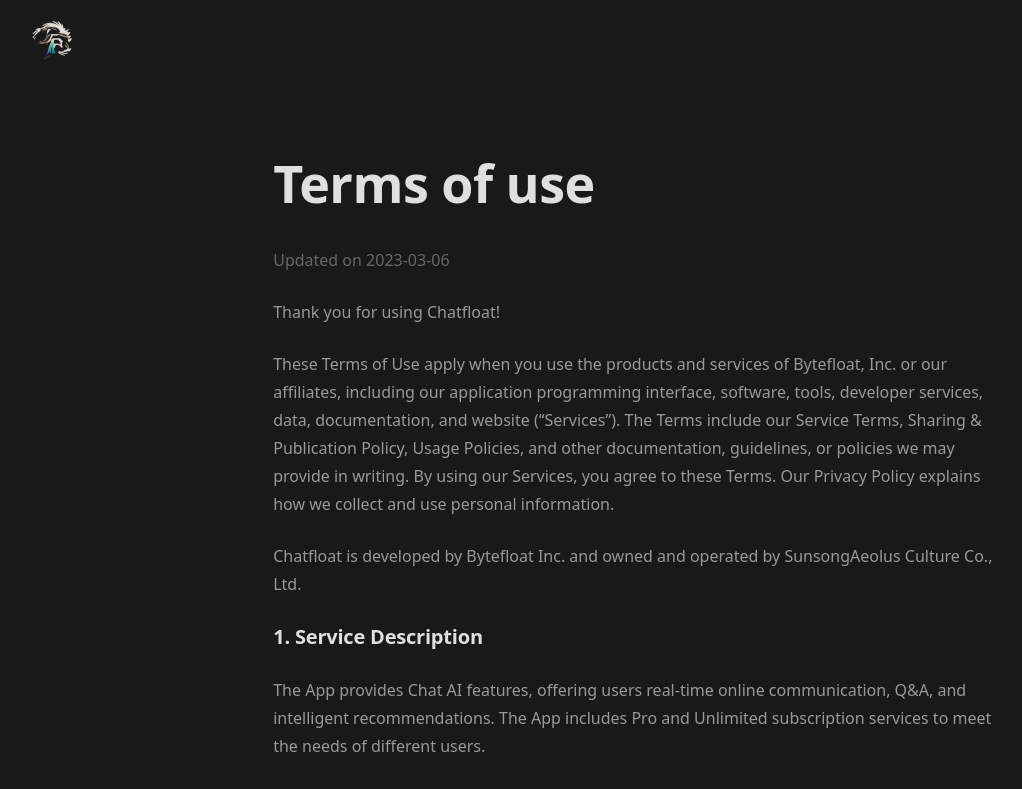
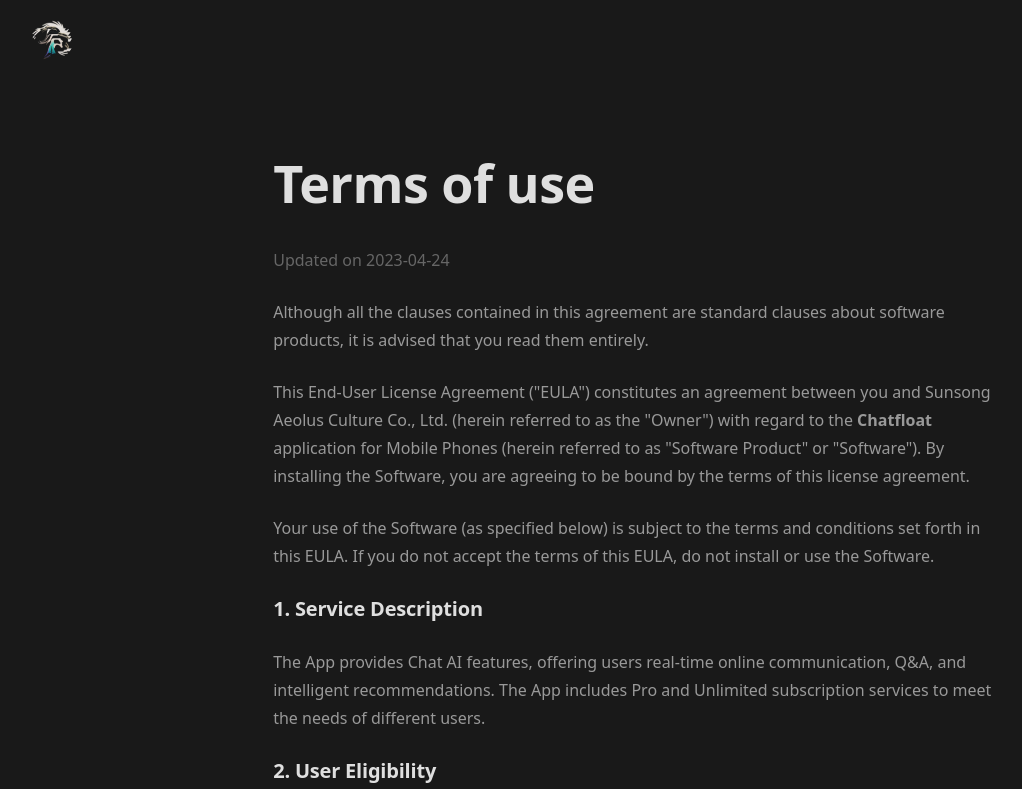
Before and after one commit to SunsongAeolus/website, a Next.js app: page /policies/tos/chatfloat in a window 1280 px wide. Shown: the top 789 px of the page, without its empty margins (2-1024 px from the left). Built offline with nearby package versions, Linux system fonts and the light colour scheme.

Commit message:
docs: update chatfloat tos
Signed-off-by: Teakowa <27560638+Teakowa@users.noreply.github.com>

```diff
--- a/pages/policies/tos/chatfloat.tsx
+++ b/pages/policies/tos/chatfloat.tsx
@@ -12,26 +12,19 @@ function TermsOfUse() {
             Terms of use
           </h1>
           <p className="mt-6 text-base leading-7 text-gray-600">
-            Updated on 2023-03-06
-          </p>
-          <p className="mt-6 text-base leading-7">
-            Thank you for using Chatfloat!
+            Updated on 2023-04-24
           </p>
 
           <p className="mt-6 text-base leading-7">
-            These Terms of Use apply when you use the products and services of
-            Bytefloat, Inc. or our affiliates, including our application
-            programming interface, software, tools, developer services, data,
-            documentation, and website (“Services”). The Terms include our
-            Service Terms, Sharing & Publication Policy, Usage Policies, and
-            other documentation, guidelines, or policies we may provide in
-            writing. By using our Services, you agree to these Terms. Our
-            Privacy Policy explains how we collect and use personal information.
+            Although all the clauses contained in this agreement are standard clauses about software products, it is advised that you read them entirely.
           </p>
 
           <p className="mt-6 text-base leading-7">
-            Chatfloat is developed by Bytefloat Inc. and owned and operated by
-            SunsongAeolus Culture Co., Ltd.
+            This End-User License Agreement ("EULA") constitutes an agreement between you and Sunsong Aeolus Culture Co., Ltd. (herein referred to as the "Owner") with regard to the <b>Chatfloat</b> application for Mobile Phones (herein referred to as "Software Product" or "Software"). By installing the Software, you are agreeing to be bound by the terms of this license agreement.
+          </p>
+
+          <p className="mt-6 text-base leading-7">
+            Your use of the Software (as specified below) is subject to the terms and conditions set forth in this EULA. If you do not accept the terms of this EULA, do not install or use the Software.
           </p>
 
           <h2 className="mt-6 font-bold tracking-tight text-gray-300">
```
